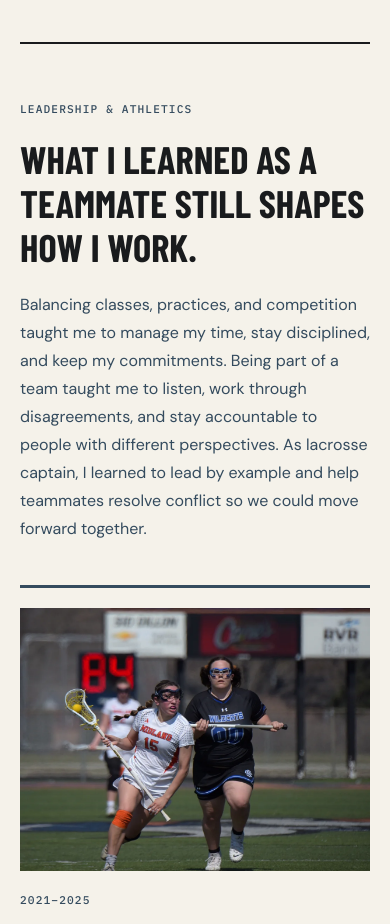
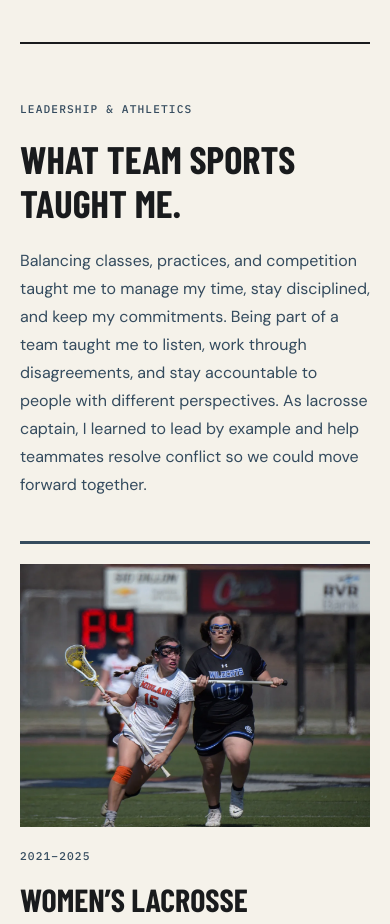
Before and after one commit to lex1217/alexis-portfolio, a plain HTML site: page index.html in a window 390 px wide. Shown: the part 8040-8964 px from the top of the page. Drawn offline with nearby package versions, Linux system fonts and the light colour scheme; a web font is replaced by a local one.

Commit message:
Keep athletics heading concise on mobile

```diff
--- a/index.html
+++ b/index.html
@@ -259,7 +259,7 @@
       <p class="about-subheading">Leadership & Athletics</p>
 
       <h3>
-        What I learned as a teammate still shapes how I work.
+        What team sports taught me.
       </h3>
 
       <p>
```
